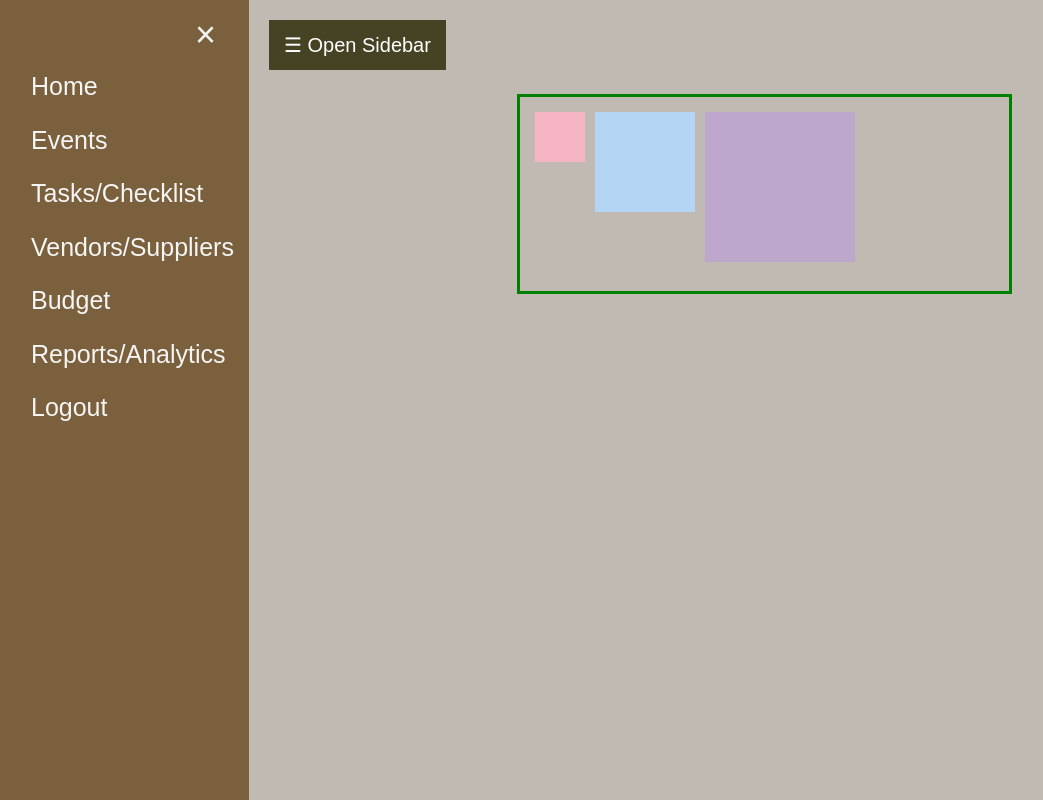
After one commit to anuvinda37/crmproject, a Django app: page /dashboard in a window 1280 px wide. The commit adds this page. Shown: the whole page, without its empty margins (1-1044 px from the left). Run offline with Django 5.2, Linux system fonts and the light colour scheme; some libraries are stand-ins or nearby versions.

Commit message:
second commit

```diff
--- /dev/null
+++ b/crmapp/templates/dashboard.html
@@ -0,0 +1,214 @@
+<!DOCTYPE html>
+<html>
+<head>
+	<title>Responsive Sidebar</title>
+	<meta charset="utf-8">
+	<meta name="viewport" content="width=device-width, initial-scale=1">
+	<link rel="stylesheet" href="https://maxcdn.bootstrapcdn.com/bootstrap/4.5.2/css/bootstrap.min.css">
+	<script src="https://ajax.googleapis.com/ajax/libs/jquery/3.5.1/jquery.min.js"></script>
+	<script src="https://cdnjs.cloudflare.com/ajax/libs/popper.js/1.16.0/umd/popper.min.js"></script>
+	<script src="https://maxcdn.bootstrapcdn.com/bootstrap/4.5.2/js/bootstrap.min.js"></script>
+	<style>
+        body {
+            font-family: 'Arial', sans-serif;
+            background: #C0BAB3;
+            color: #ffffff;
+            margin: 0;
+            padding: 0;
+          }
+          .card-deck {
+            margin-top: 20px;
+        }
+
+        .card {
+            background-color: #363062;;
+            border-radius: 10px;
+            box-shadow: 0 4px 8px rgba(0, 0, 0, 0.1);
+            margin: 10px;
+        }
+
+        .card-title {
+            color: #F5F5F5;
+        }
+
+        .card-text {
+            color: #F5F5F5;
+        }
+
+        .btn-primary {
+            background-color: #F99417;
+            border: none;
+        }
+
+        .btn-primary:hover {
+            background-color: #363062;
+        }
+
+
+
+
+		.sidebar {
+			height: 100%;
+			width: 0;
+			position: fixed;
+			z-index: 1;
+			top: 0;
+			left: 0;
+			background-color: #7A603C;
+			overflow-x: hidden;
+			padding-top: 60px;
+			transition: 0.5s;
+		}
+
+		.sidebar a {
+			padding: 8px 8px 8px 32px;
+			text-decoration: none;
+			font-size: 25px;
+			color: #F5F5F5;
+			display: block;
+			transition: 0.3s;
+		}
+
+		.sidebar a:hover {
+			color: #f1f1f1;
+		}
+
+		.sidebar .closebtn {
+			position: absolute;
+			top: 0;
+			right: 25px;
+			font-size: 36px;
+			margin-left: 50px;
+		}
+
+		.openbtn {
+			font-size: 20px;
+			cursor: pointer;
+			background-color: #464324;
+			color: white;
+			padding: 10px 15px;
+			border: none;
+		}
+
+		.openbtn:hover {
+			background-color: #0b1302;
+		}
+
+		#main {
+			transition: margin-left .5s;
+			padding: 20px;
+			margin-left: 250px; /* Set initial margin-left */
+		}
+
+		@media screen and (max-height: 450px) {
+			.sidebar {
+				padding-top: 15px;
+			}
+
+			.sidebar a {
+				font-size: 18px;
+			}
+		}
+
+        #box {
+            margin: auto;
+            width: 50%;
+            height: 200px;
+            border: 3px solid green;
+            padding: 10px;
+        }
+
+        #box1,
+        #box2,
+        #box3 {
+            float: left;
+            margin: 5px;
+            padding: 10px;
+        }
+
+        #box1 {
+            width: 50px;
+            height: 50px;
+            background-color: #F5B5C5;
+        }
+
+        #box2 {
+            width: 100px;
+            height: 100px;
+            background-color: #B5D5F5;
+        }
+
+        #box3 {
+            width: 150px;
+            height: 150px;
+            background-color: #BEA7CC;
+        }
+
+	</style>
+</head>
+<body>
+	<div class="sidebar">
+		<a href="javascript:void(0)" class="closebtn" onclick="closeNav()">×</a>
+		<a class="active" href="#home">Home</a>
+		<a href="">Events</a>
+        <a href="">Tasks/Checklist</a>
+        <a href="">Vendors/Suppliers</a>
+        <a href="">Budget</a>
+
+        <a href="">Reports/Analytics</a>
+
+        <!-- Handle the case where project_assignment is None -->
+
+
+       <a href="">Logout</a>
+	</div>
+	<div id="main">
+		<div class="ope"><button class="openbtn" onclick="openNav()">☰ Open Sidebar</button></div>
+
+  <br>
+  <!-- Admin Dashboard Cards -->
+  <div id="box">
+    <div id="box1" draggable="true"
+         ondragstart="dragStart(event)">
+    </div>
+    <div id="box2" draggable="true"
+         ondragstart="dragStart(event)">
+    </div>
+    <div id="box3" ondrop="dragDrop(event)"
+         ondragover="allowDrop(event)">
+    </div>
+</div>
+
+	</div>
+	<script>
+		// Automatically open the sidebar when the page loads
+        window.onload = function () {
+            openNav();
+        };
+		function openNav() {
+            document.querySelector(".sidebar").style.width = "250px";
+            document.querySelector("#main").style.marginLeft = "250px";
+        }
+
+        function closeNav() {
+            document.querySelector(".sidebar").style.width = "0";
+            document.querySelector("#main").style.marginLeft = "0";
+        }
+
+
+        function allowDrop(ev) {
+            ev.preventDefault();
+        }
+
+        function dragStart(ev) {
+            ev.dataTransfer.setData("text", ev.target.id);
+        }
+
+        function dragDrop(ev) {
+            ev.preventDefault();
+            let data = ev.dataTransfer.getData("text");
+            ev.target.appendChild(document.getElementById(data));
+        }
+	</script>
+</body>
+</html>
--- a/crmapp/urls.py
+++ b/crmapp/urls.py
@@ -2,5 +2,6 @@ from django.urls import path
 from.import views
 urlpatterns=[
     path('',views.home,name='home'),
+    path('dashboard',views.dashboard,name='dashboard'),
 
 ]
--- a/crmapp/views.py
+++ b/crmapp/views.py
@@ -3,3 +3,5 @@ from django.shortcuts import render
 # Create your views here.
 def home(request):
     return render(request,'home.html')
+def dashboard(request):
+    return render(request,'dashboard.html')
```
Also changed, not shown: crmapp/templates/home.html (+82 -33 lines).
